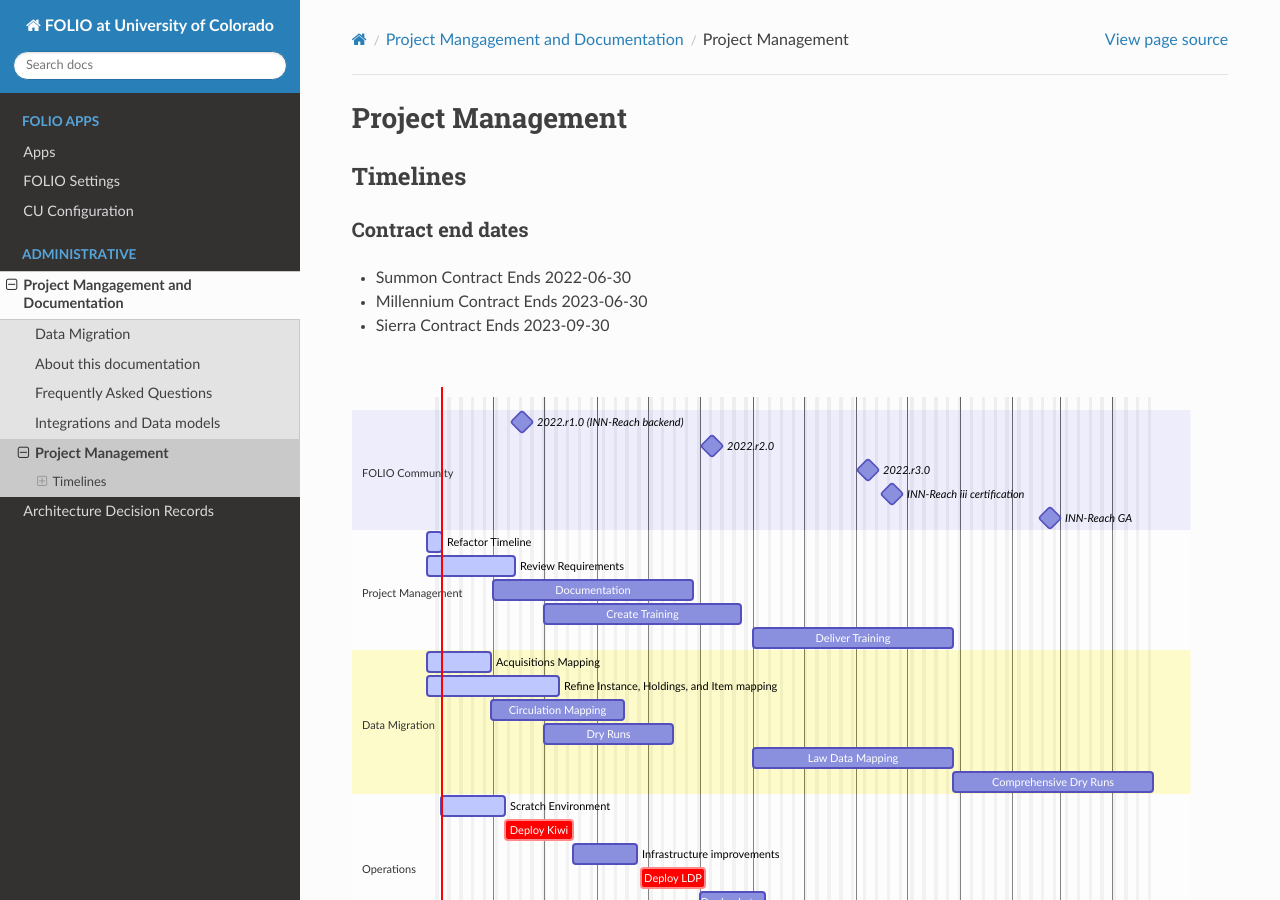
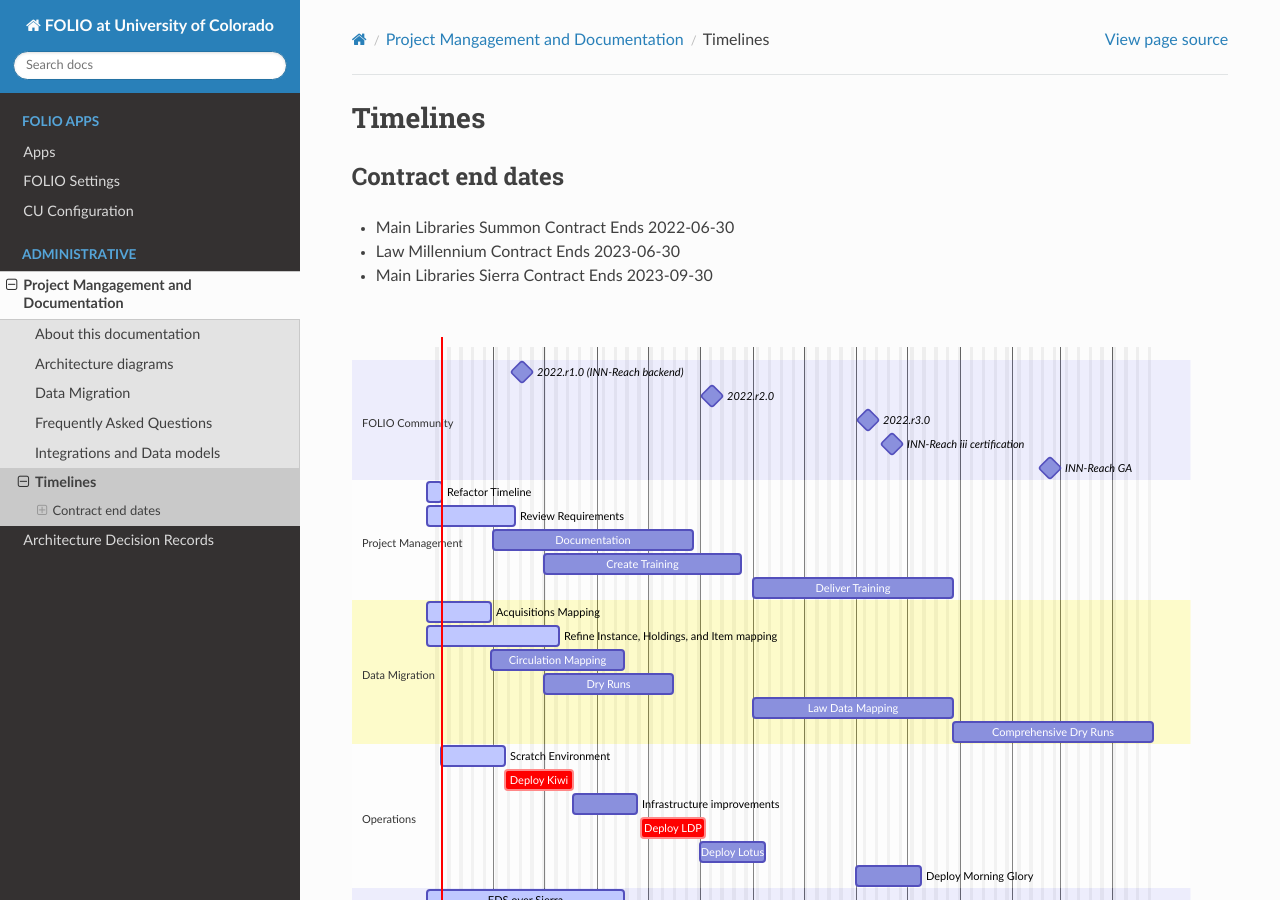
Before and after one commit to culibraries/folio, a Sphinx documentation site: the page built from docs/admin/timelines.md, in a window 1280 px wide and 900 px high. Built offline with Sphinx 7.4.7 and the Read the Docs theme 2.0.0, drawn with Linux system fonts in a browser that asks for light colours.

Commit message:
Updated timelines. Added architecture docs.

````diff
--- a/docs/admin/project-management.md
+++ b/docs/admin/timelines.md
@@ -1,12 +1,10 @@
-# Project Management
+# Timelines
 
-## Timelines
+## Contract end dates
 
-### Contract end dates
-
-- Summon Contract Ends 2022-06-30
-- Millennium Contract Ends 2023-06-30
-- Sierra Contract Ends 2023-09-30
+- Main Libraries Summon Contract Ends 2022-06-30
+- Law Millennium Contract Ends 2023-06-30
+- Main Libraries Sierra Contract Ends 2023-09-30
 
 ```{mermaid}
   gantt
--- a/docs/conf.py
+++ b/docs/conf.py
@@ -44,7 +44,7 @@
 # -- Options for HTML output -------------------------------------------------
 
 # The theme to use for HTML and HTML Help pages.  See the documentation for
-# a list of builtin themes.
+# a list of built-in themes.
 #
 html_theme = "sphinx_rtd_theme"
 
````
Also changed, not shown: docs/admin/architecture.md (added, +69 -0 lines), docs/apps/acquisitions-finance.md (+1 -1 lines), docs/admin/about-docs.md (renamed from docs/admin/docs.md).
